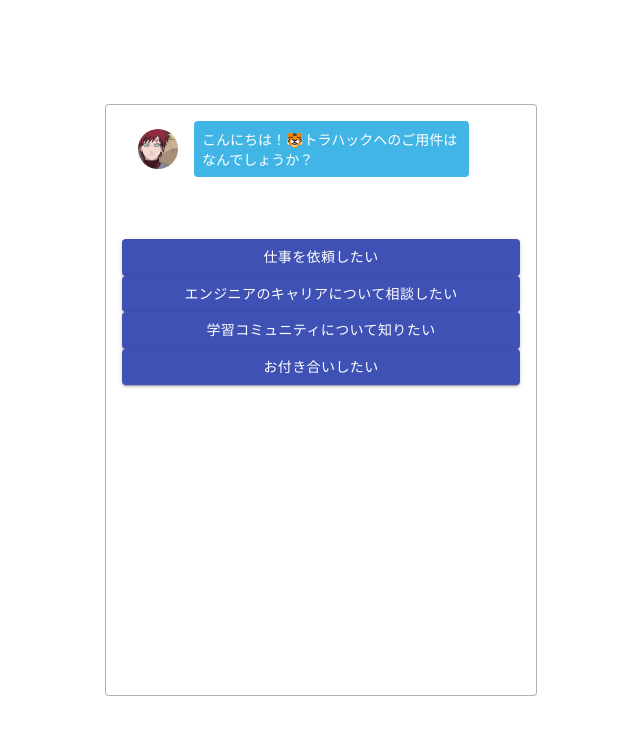
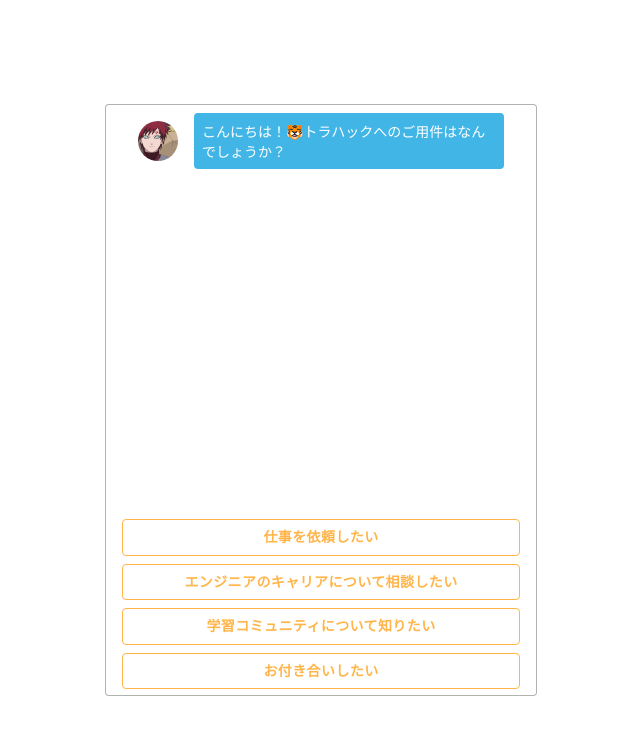
Before and after one commit to kumami-tech/chatbot-demo, a React (Create React App) app: page / in a window 1280 px wide. Shown: the top 734 px of the page, without its empty margins (319-959 px from the left). Built offline with nearby package versions, Linux system fonts and the light colour scheme.

Commit message:
Add Material UI

```diff
--- a/package.json
+++ b/package.json
@@ -31,5 +31,8 @@
       "last 1 firefox version",
       "last 1 safari version"
     ]
+  },
+  "devDependencies": {
+    "babel-eslint": "^10.1.0"
   }
 }
--- a/src/components/Answer.jsx
+++ b/src/components/Answer.jsx
@@ -1,17 +1,30 @@
 import React from 'react';
-import { makeStyles } from '@material-ui/core/styles';
+import { makeStyles, createStyles } from '@material-ui/core/styles';
 import Button from '@material-ui/core/Button';
 
-const useStyles = makeStyles((theme) => ({
-  root: {
-  },
-}));
+const useStyles = makeStyles(() => (
+  createStyles({
+    "button": {
+      borderColor: '#FFB549',
+      color: '#FFB549',
+      fontWeight: 600,
+      marginBottom: '8px',
+      "&:hover": {
+        backgroundColor: '#FFB549',
+        color: '#fff'
+      }
+    }
+  })
+));
 
 const Answer = (props) => {
-  // const classes = useStyles();
+  const classes = useStyles();
 
   return(
-    <Button variant="contained" color="primary" onClick={() => props.select(props.content, props.nextId)}>
+    <Button
+      className={classes.button}
+      variant="outlined" onClick={() => props.select(props.content, props.nextId)}
+    >
       {props.content}
     </Button>
   )
--- a/src/components/Chats.jsx
+++ b/src/components/Chats.jsx
@@ -1,20 +1,22 @@
 import React from 'react';
-import { makeStyles } from '@material-ui/core/styles';
+import { makeStyles, createStyles } from '@material-ui/core/styles';
 import List from '@material-ui/core/List';
 import {Chat} from "./index";
 
-const useStyles = makeStyles((theme) => ({
-  root: {
-    width: '100%',
-    maxWidth: '36ch',
-    backgroundColor: theme.palette.background.paper,
-  },
-}));
+const useStyles = makeStyles(() => (
+  createStyles({
+    "chats": {
+      height: 400,
+      padding: 0,
+      overflow: 'auto'
+    }
+  })
+));
 
 const Chats = (props) => {
   const classes = useStyles();
   return (
-    <List className={classes.root}>
+    <List className={classes.chats}>
       {props.chats.map((chat, index) => {
         return <Chat text={chat.text} type={chat.type} key={index.toString()}/>
       })}
```
